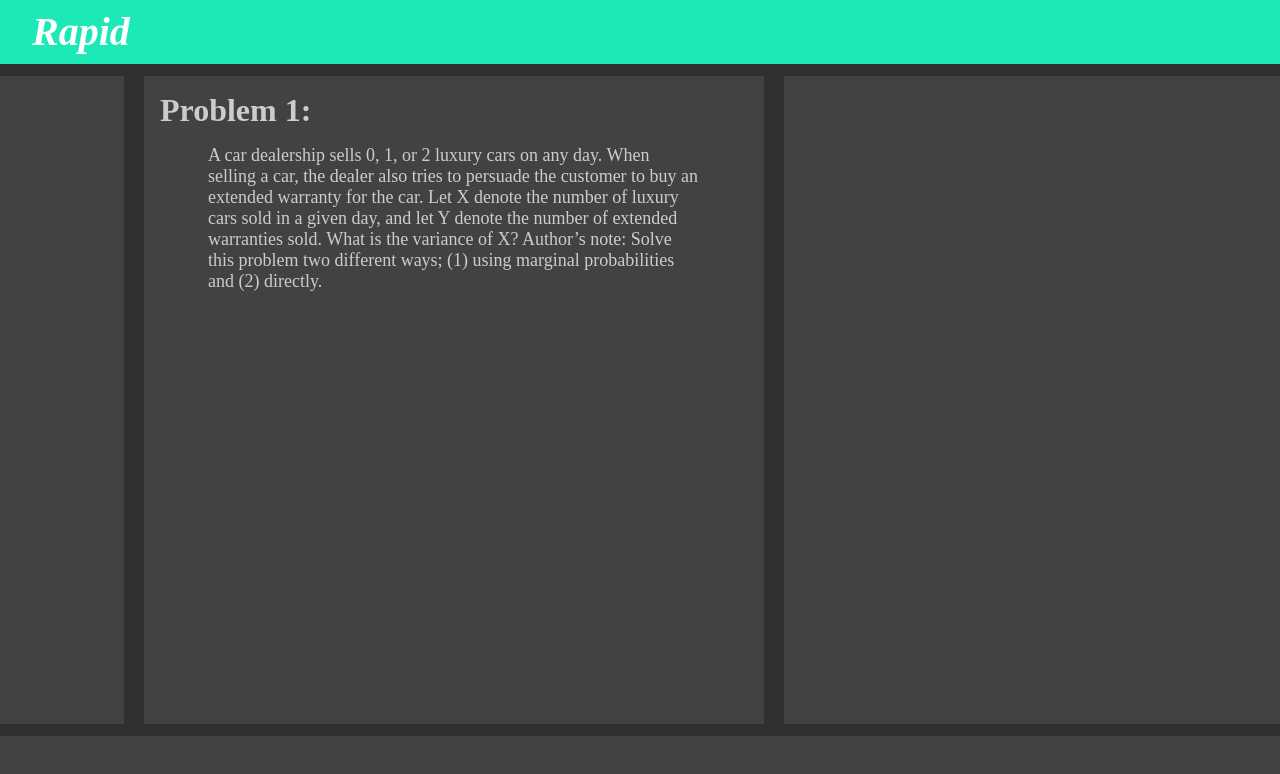
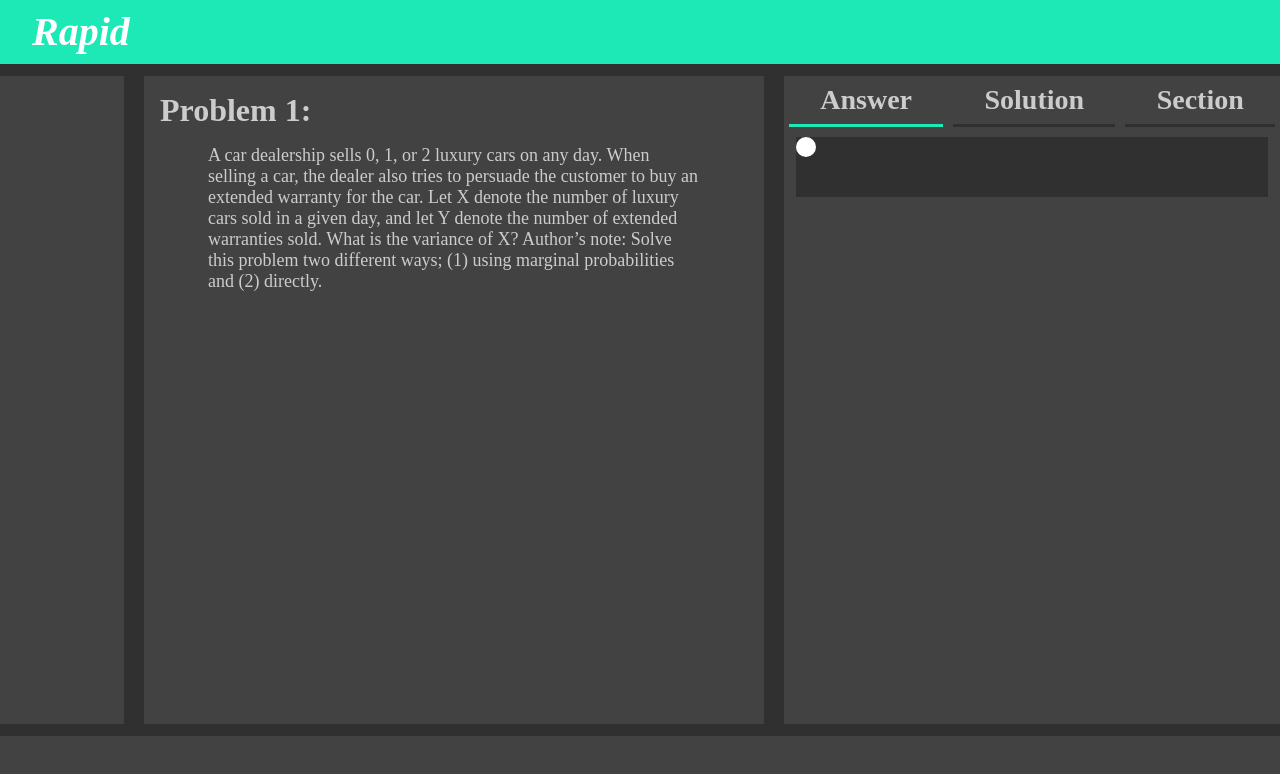
Before and after one commit to L0fty/multiple-choice-ui, a React (Create React App) app: page / in a window 1280 px wide. Shown: the top 774 px of the page. Built offline with nearby package versions, Linux system fonts and the light colour scheme.

Commit message:
folder system setup

```diff
--- a/src/App.js
+++ b/src/App.js
@@ -9,7 +9,10 @@ const GlobalStyle = createGlobalStyle`
     background-color: ${props => props.theme.body};
     margin: 0px;
     color: ${props => props.theme.font};
-    }
+  }
+  button {
+    all: unset;
+  }
 `;
 
 class App extends Component {
--- a/src/components/folder/Choice.jsx
+++ b/src/components/folder/Choice.jsx
@@ -0,0 +1,28 @@
+import React from "react";
+import styled from "styled-components";
+
+const OptionContainer = styled.div`
+  background-color: ${props => props.theme.body};
+  height: 60px;
+  width: 95%;
+  margin: 10px auto;
+`;
+
+const Circle = styled.div`
+  width: 20px;
+  height: 20px;
+  border-radius: 10px;
+  background-color: ${props =>
+    props.selected ? props.theme.primary : props.theme.logo};
+`;
+
+const Choice = (selected, option) => {
+  debugger;
+  return (
+    <OptionContainer>
+      <Circle selected={false} />
+    </OptionContainer>
+  );
+};
+
+export default Choice;
--- a/src/components/folder/Folder.jsx
+++ b/src/components/folder/Folder.jsx
@@ -1,12 +1,19 @@
 import React from "react";
 import PropTypes from "prop-types";
 import styled from "styled-components";
+import Tab from "./Tab";
+import Choice from "./Choice";
 
 const Container = styled.section`
   width: 40vw;
   margin: 1.5vh 0 1.5vh 10px;
   background-color: ${props => props.theme.background};
   height: 81vh;
+`;
+
+const TabGroup = styled.div`
+  width: 100%;
+  display: flex;
 `;
 
 class Folders extends React.Component {
@@ -16,8 +23,37 @@ class Folders extends React.Component {
     solution: PropTypes.oneOfType([PropTypes.number, PropTypes.string])
   };
 
+  state = {
+    selectedTab: "Answer"
+  };
+
   render() {
-    return <Container />;
+    const { selectedTab } = this.state;
+    return (
+      <Container>
+        <TabGroup>
+          <Tab
+            selected={selectedTab === "Answer"}
+            onClick={() => this.setState({ selectedTab: "Answer" })}
+          >
+            Answer
+          </Tab>
+          <Tab
+            selected={selectedTab === "Solution"}
+            onClick={() => this.setState({ selectedTab: "Solution" })}
+          >
+            Solution
+          </Tab>
+          <Tab
+            selected={selectedTab === "Section"}
+            onClick={() => this.setState({ selectedTab: "Section" })}
+          >
+            Section
+          </Tab>
+        </TabGroup>
+        <Choice />
+      </Container>
+    );
   }
 }
 
--- /dev/null
+++ b/src/components/folder/Tab.jsx
@@ -0,0 +1,20 @@
+import styled from "styled-components";
+
+const Tab = styled.button`
+  flex-grow: 1;
+  border-bottom: 3px solid
+    ${props => (props.selected ? props.theme.primary : props.theme.body)};
+  background-color: ${props => props.theme.background};
+  padding: 1vh;
+  margin: 0 0.4vw;
+  text-align: center;
+  font-weight: bold;
+  font-size: calc(2vh + 12px);
+  color: ${props => props.theme.font};
+  &:hover {
+    background-color: ${props => props.theme.listHighlight};
+    color: ${props => props.theme.logo};
+  }
+`;
+
+export default Tab;
```
Also changed, not shown: src/components/folder/Tabs.jsx (deleted), 1 other file (tests, documents, lock files or other folders).
